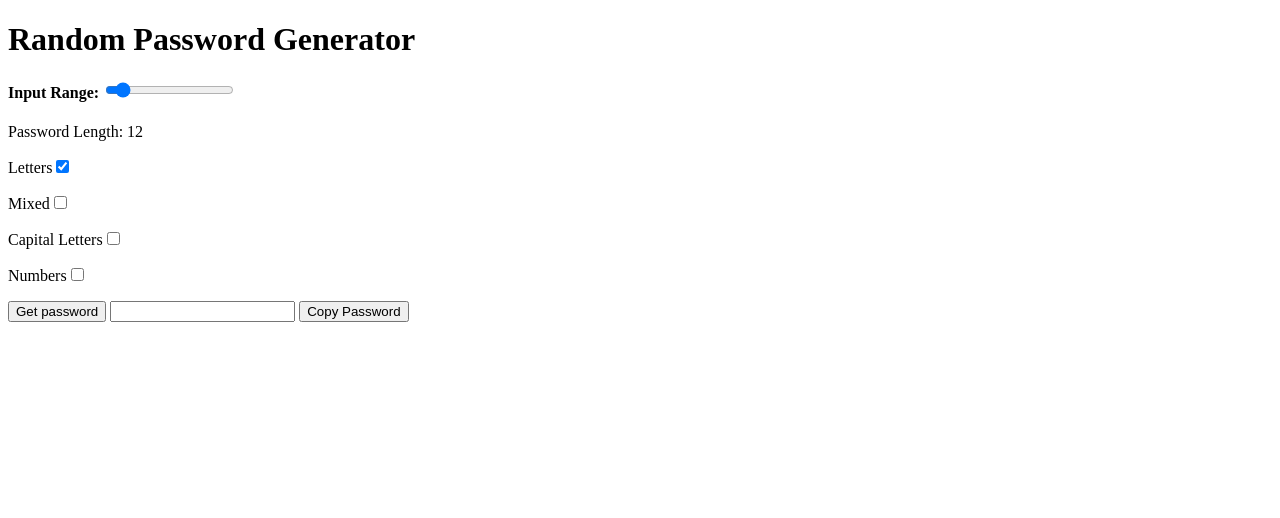
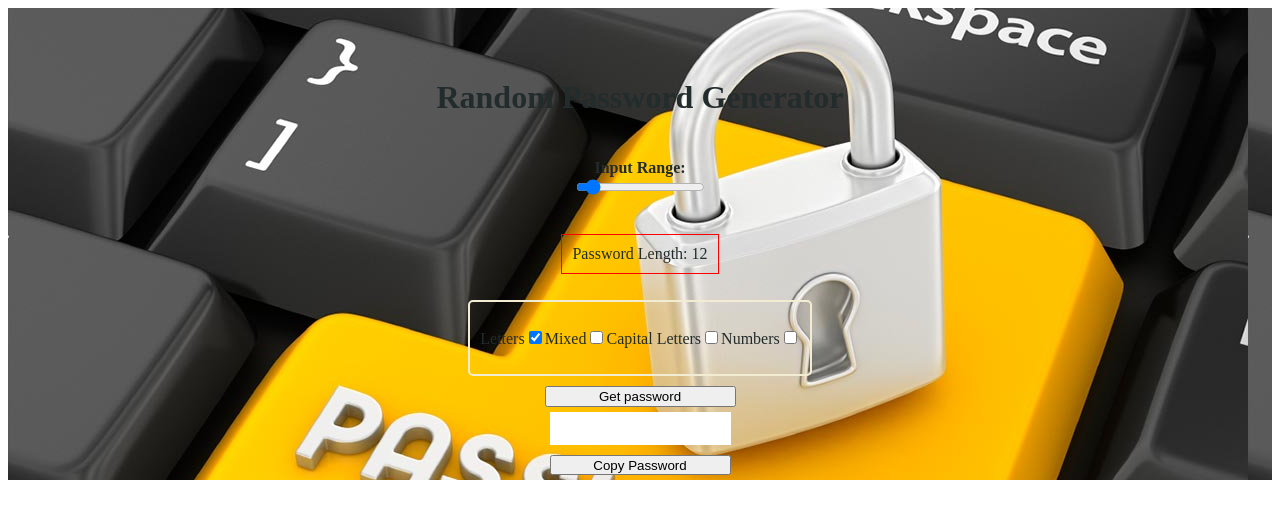
Before and after one commit to NicholasGomis/PasswordGenerator, a plain HTML site: page index.html in a window 1280 px wide. Drawn offline with Linux system fonts and the light colour scheme.

Commit message:
update html with new file name

```diff
--- a/index.css
+++ b/index.css
@@ -4,7 +4,7 @@
     align-items: center;
     padding-top: 50px;
     background-image: url("./Keyboard-passwords.jpg");
-    color: azure;
+    color: rgb(35, 44, 44);
 }
 
 .boxes{
--- a/index.html
+++ b/index.html
@@ -4,7 +4,7 @@
     <meta charset="UTF-8">
     <meta http-equiv="X-UA-Compatible" content="IE=edge">
     <meta name="viewport" content="width=device-width, initial-scale=1.0">
-    <link rel="stylesheet" href="./password.css">
+    <link rel="stylesheet" href="./index.css">
     <title>Password</title>
 </head>
 <body>
@@ -29,5 +29,5 @@
 </div>
 
 </body>
-<script src="./password.js"></script>
+<script src="./index.js"></script>
 </html>
```
